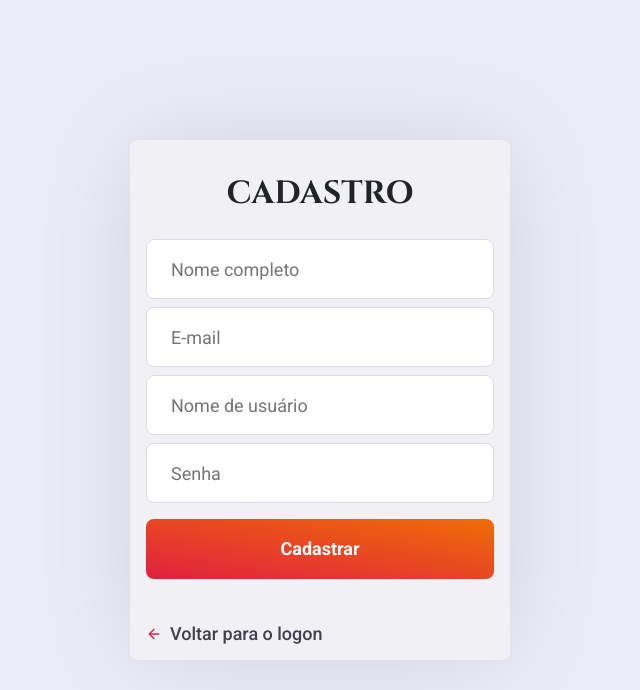
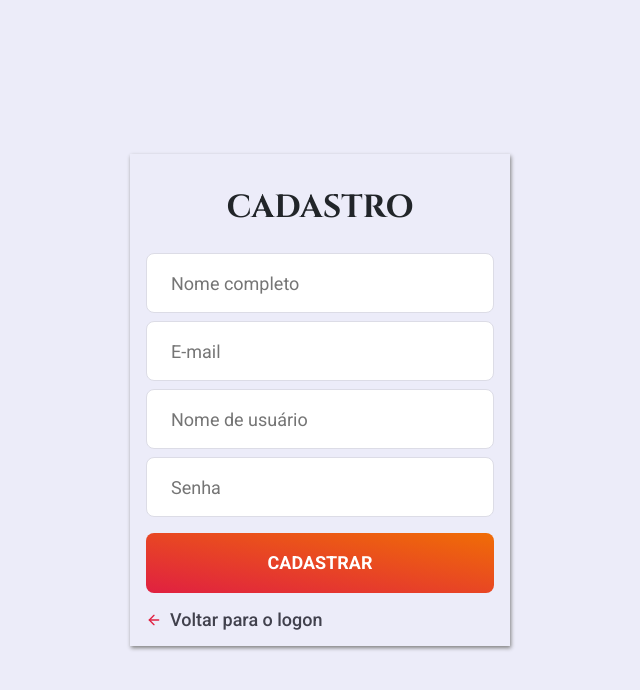
Before and after one commit to Levonhard/curriculuMaker, a React (Create React App) app in the folder frontend/: page /register in a window 1280 px wide. Shown: the top 690 px of the page, without its empty margins (320-960 px from the left). Built offline with nearby package versions, Linux system fonts and the light colour scheme.

Commit message:
Minor styles changed

```diff
--- a/frontend/src/global.css
+++ b/frontend/src/global.css
@@ -10,7 +10,8 @@
 
 body {
     font: 400 14px Roboto, sans-serif;
-    background: #f0f0f5;
+    /*background: #f0f0f5;*/
+    background: #ececf9;
     -webkit-font-smoothing: antialiased;
 }
 
--- a/frontend/src/pages/Logon/styles.css
+++ b/frontend/src/pages/Logon/styles.css
@@ -1,10 +1,9 @@
-body {
+/*body {
     background-color: #ececf9;
-}
+}*/
 
 .logon-container {
     width: 100%;
-    /*max-width: 1120px;*/
     height: 100vh;
     margin: 0 auto;
 
@@ -31,12 +30,6 @@ body {
     .logon-container section.header-container img {
         max-width: 90%;
         min-height: 10%;
-    }
-}
-
-@media only screen and (max-height: 380px) {
-    .logon-container section.header-container img {
-        visibility: hidden;
     }
 }
 
@@ -74,6 +67,8 @@ body {
 }
 
 .logon-container section.form-container .form {
+    background: #ececf9;
+    /*background: #f0f0f5;*/
     padding: 1rem;
     box-shadow: 1px 2px 4px grey;
     width: 100%;
--- a/frontend/src/pages/Register/index.js
+++ b/frontend/src/pages/Register/index.js
@@ -67,10 +67,11 @@ export default function Register() {
                             placeholder="Senha"
                             value={pswd}
                             onChange={e => setPswd(e.target.value)}
+                            minLength={5}
                             required
                         />
 
-                        <button type="submit" className="button">Cadastrar</button>
+                        <button type="submit" className="button">CADASTRAR</button>
                     </form>
 
                     <Link className="back-link" to="/">
--- a/frontend/src/pages/Register/styles.css
+++ b/frontend/src/pages/Register/styles.css
@@ -12,9 +12,10 @@
     width: 100%;
     max-width: 380px;
     padding: 1rem;
-    background: #f0f0f5;
-    box-shadow: 0 0 100px rgba(0, 0, 0, 0.1);
-    border-radius: 8px;
+    /*background: #f0f0f5;*/
+    background: #ececf9;
+    /*box-shadow: 0 0 100px rgba(0, 0, 0, 0.1);*/
+    box-shadow: 1px 2px 4px grey;
 
     display: flex;
     justify-content: space-between;
@@ -45,10 +46,6 @@
     margin-top: 8px;
 }
 
-.new-register-container .content form .input-group {
-    display: flex;
+.new-register-container .content .back-link {
+    margin-top: 16px;
 }
-
-.new-register-container .content form .input-group input + input {
-    margin-left: 8px;
-}
```
